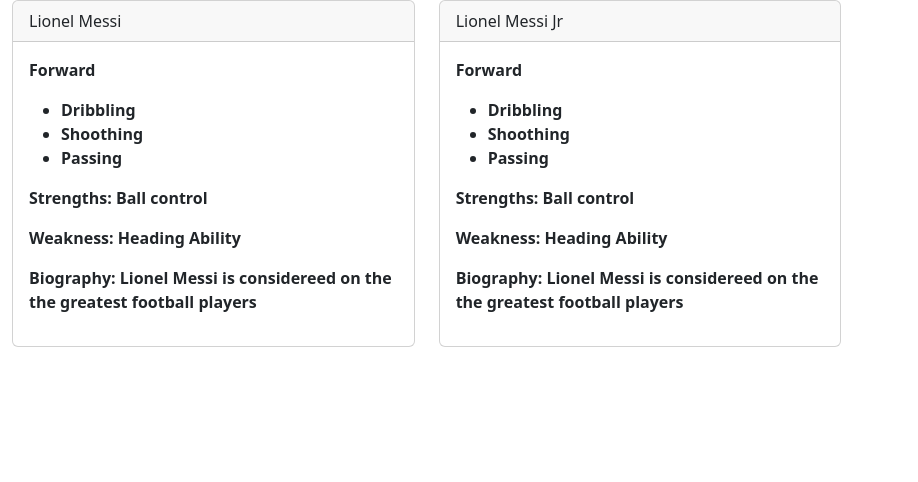
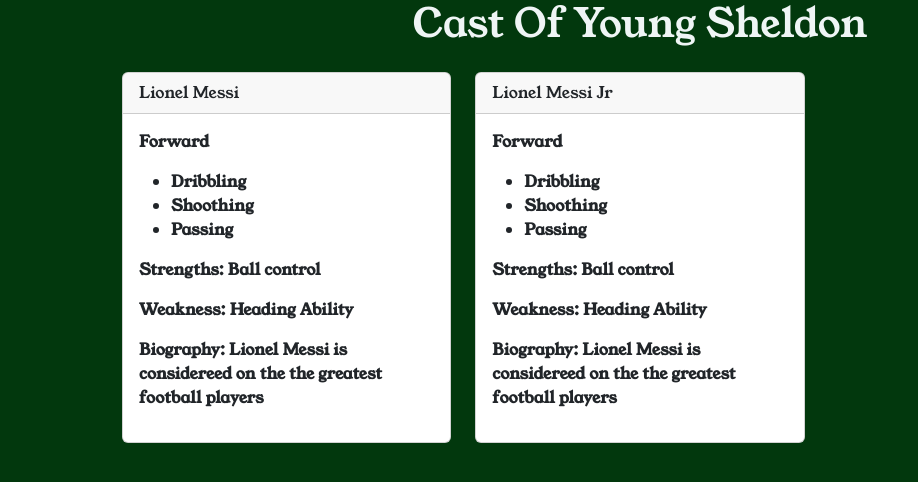
Before and after one commit to Koustubha068/Super-Team, a plain HTML site: page index.html in a window 1280 px wide. Shown: the whole page, without its empty margins (0-918 px from the left). Drawn offline with nearby package versions, Linux system fonts and the light colour scheme.

Commit message:
changed html and changed background

```diff
--- a/index.html
+++ b/index.html
@@ -16,24 +16,32 @@
             integrity="sha384-T3c6CoIi6uLrA9TneNEoa7RxnatzjcDSCmG1MXxSR1GAsXEV/Dwwykc2MPK8M2HN"
             crossorigin="anonymous"
         />
+        <link rel="stylesheet" href="style.css">
+
+
+        <link rel="preconnect" href="https://fonts.googleapis.com">
+<link rel="preconnect" href="https://fonts.gstatic.com" crossorigin>
+<link href="https://fonts.googleapis.com/css2?family=Young+Serif&display=swap" rel="stylesheet">
     </head>
 
     <body>
-        <header>
-            <!-- place navbar here -->
-        </header>
-        <main>
-
-<div class="container-fluid">
-    <div class="row" id="teamCards">
-
-    </div>
+      <div class="container">
+        <div class="row text-center">
+      <h1> Cast Of Young Sheldon </h1>
 </div>
 
+  <div class="row m-auto p-3">
+        <main>
+            <div class="container-fluid">
+                <div class="row" id="teamCards">
 
+                </div>
+            </div>
+        </main>
+      </div>
+</div>
+</div>
 
-
-        </main>
         <footer>
             <!-- place footer here -->
         </footer>
@@ -49,6 +57,7 @@
             integrity="sha384-BBtl+eGJRgqQAUMxJ7pMwbEyER4l1g+O15P+16Ep7Q9Q+zqX6gSbd85u4mG4QzX+"
             crossorigin="anonymous"
         ></script>
+
         <script src="script.js"></script>
     </body>
 </html>
--- a/style.css
+++ b/style.css
@@ -0,0 +1,5 @@
+body{
+    background-color: #02380d;
+    font-family: "Young Serif", serif;
+    color:#eff5f5;
+}
```
